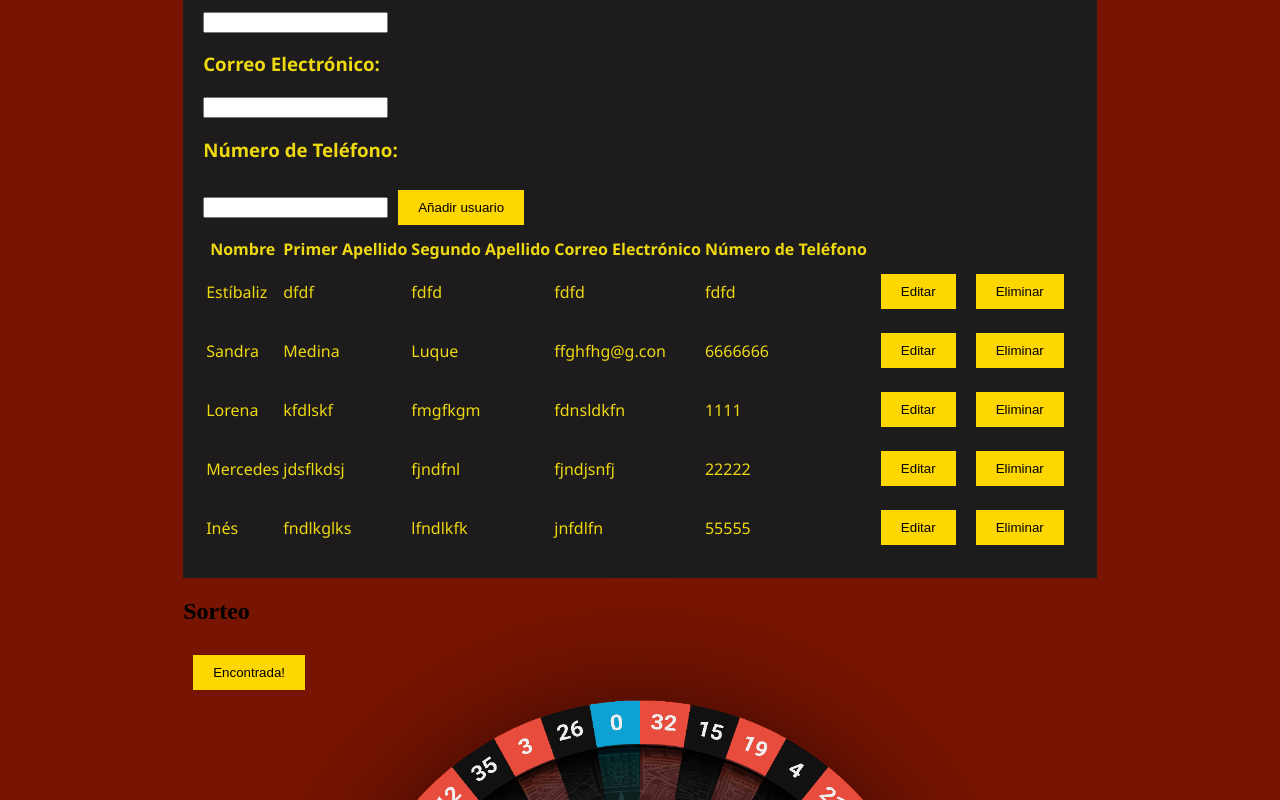
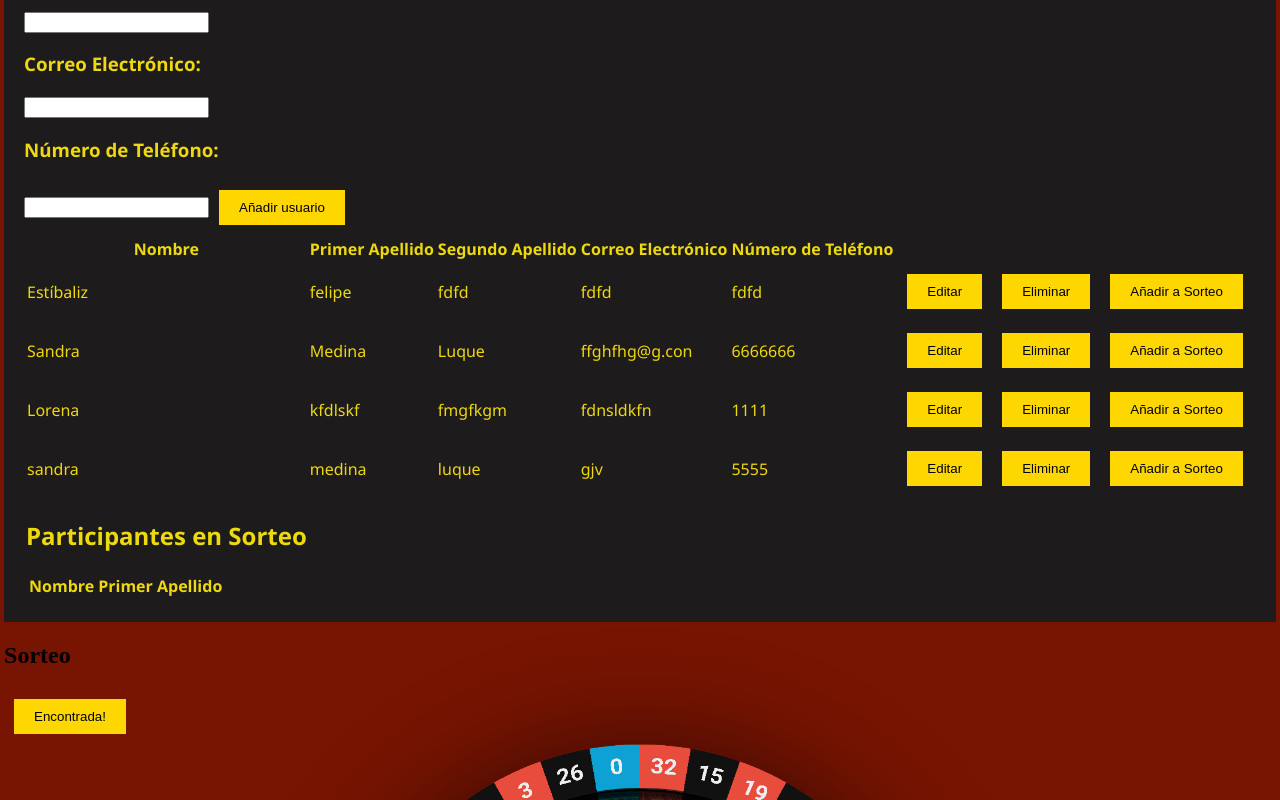
Before and after one commit to EstyGlez/Wheel-Of-Doom, a React (Vite) app in the folder Ruleta/: page / in a window 1280 px wide. Shown: the part 389-1189 px from the top of the page. Built offline with nearby package versions, Linux system fonts and the light colour scheme; data requests are answered from the project's data file.

Commit message:
secondtable and roulette

```diff
--- a/Ruleta/db.json
+++ b/Ruleta/db.json
@@ -3,7 +3,7 @@
     {
       "id": "bc17",
       "userName": "Estíbaliz",
-      "surName": "dfdf",
+      "surName": "felipe",
       "lastName": "fdfd",
       "email": "fdfd",
       "phoneNumber": "fdfd"
@@ -25,20 +25,12 @@
       "phoneNumber": "1111"
     },
     {
-      "id": "41c9",
-      "userName": "Mercedes",
-      "surName": "jdsflkdsj",
-      "lastName": "fjndfnl",
-      "email": "fjndjsnfj",
-      "phoneNumber": "22222"
-    },
-    {
-      "id": "81a3",
-      "userName": "Inés",
-      "surName": "fndlkglks",
-      "lastName": "lfndlkfk",
-      "email": "jnfdlfn",
-      "phoneNumber": "55555"
+      "id": "abc1",
+      "userName": "sandra",
+      "surName": "medina",
+      "lastName": "luque",
+      "email": "gjv",
+      "phoneNumber": "5555"
     }
   ]
 }
--- a/Ruleta/package.json
+++ b/Ruleta/package.json
@@ -13,7 +13,8 @@
     "axios": "^1.6.7",
     "react": "^18.2.0",
     "react-dom": "^18.2.0",
-    "react-hook-form": "^7.50.1"
+    "react-hook-form": "^7.50.1",
+    "uuid": "^9.0.1"
   },
   "devDependencies": {
     "@types/react": "^18.2.43",
--- a/Ruleta/src/App.jsx
+++ b/Ruleta/src/App.jsx
@@ -7,6 +7,7 @@ import { UserService } from "../userService.js"
 
 function App() {
   const [userList, setUserList] = useState([]); // Estado para almacenar la lista de usuarios
+
 
   useEffect(() => {
     // Llama a UserService para obtener la lista de usuarios al montar el componente
@@ -21,12 +22,16 @@ function App() {
     fetchData();
   }, []); // Llama a useEffect solo una vez al montar el componente
 
+  const handleSorteoComplete = () => {
+    // Lógica que quieres ejecutar cuando el sorteo ha finalizado
+    console.log("Sorteo completado");
+  };
+
   return (
     <>
       <Queen />
-      <Home />
-      {/* Pasa la lista de usuarios como prop userList a Roulette */}
-      <RouletteTable userList={userList} />
+      <Home userList={userList}/>
+      <RouletteTable userList={userList} onSorteoComplete={handleSorteoComplete} />
     </>
   );
 }
--- a/Ruleta/src/Componentes/roulette/RouletteTable.jsx
+++ b/Ruleta/src/Componentes/roulette/RouletteTable.jsx
@@ -3,12 +3,10 @@ import rul from "/src/assets/img/rul.png"
 import AdminList from "../../Views/Home";
 import "./rouletteTable.css"
 
-const RouletteTable = ({ userList }) => {
-
+const RouletteTable = ({ userList, onSorteoComplete }) => {
   const [selectedUser, setSelectedUser] = useState(null);
   const [remainingUsers, setRemainingUsers] = useState([]);
-  const [spinning, setSpinning] = useState(false); // Agrega esta línea para inicializar selectedUser
-
+  const [spinning, setSpinning] = useState(false);
 
   useEffect(() => {
     if (Array.isArray(userList)) {
@@ -21,7 +19,6 @@ const RouletteTable = ({ userList }) => {
 
   const handleSorteo = async () => {
     if (spinning) {
-      // Si la ruleta está girando, no permitir más acciones
       return;
     }
 
@@ -32,21 +29,27 @@ const RouletteTable = ({ userList }) => {
 
     setSpinning(true);
 
-    await new Promise((resolve) => setTimeout(resolve, 2200));
+    // Espera 2 segundos antes de girar la ruleta
+    await new Promise((resolve) => setTimeout(resolve, 2000));
 
+    // Simula la animación de la ruleta girando
+    for (let i = 0; i < 10; i++) {
+      await new Promise((resolve) => setTimeout(resolve, 200));
+      const randomIndex = Math.floor(Math.random() * remainingUsers.length);
+      setSelectedUser(remainingUsers[randomIndex]);
+    }
+
+    // Detiene la animación y selecciona al ganador
+    await new Promise((resolve) => setTimeout(resolve, 1000));
+    setSpinning(false);
     const randomIndex = Math.floor(Math.random() * remainingUsers.length);
     const selected = remainingUsers[randomIndex];
-
     setSelectedUser(selected);
     setRemainingUsers(remainingUsers.filter((user) => user.id !== selected.id));
-
-    setSpinning(false);
 
     // Notifica al componente padre que el sorteo ha finalizado
     onSorteoComplete();
   };
-
-
 
   return (
     <div className={`sorteo-container${spinning ? " spinning" : ""}`}>
@@ -59,7 +62,6 @@ const RouletteTable = ({ userList }) => {
         Encontrada!
       </button>
       <div className="roulette">
-
         <div className={`wheel${spinning ? " spinning" : ""}`}>
           <img src={rul} alt="Rueda de la ruleta" />
         </div>
--- a/Ruleta/src/Componentes/roulette/rouletteTable.css
+++ b/Ruleta/src/Componentes/roulette/rouletteTable.css
@@ -14,10 +14,6 @@ body {
 }
 
 .wheel img {
-  transition: transform 5s cubic-bezier(0.3, 1, 0.7, 1),
-    10s filter cubic-bezier(0.1, 1, 0.8, 1),
-    10s -webkit-filter cubic-bezier(0.1, 1, 0.8, 1);
-  will-change: transform, filter, -webkit-filter;
   border-radius: 50%;
   box-shadow: 0 0 100px rgba(0, 0, 0, 0.5);
   width: 100%;
@@ -39,12 +35,11 @@ body {
 }
 
 .spinning .wheel {
-  animation: spin 2s ease-out 1;
+  animation: spin 5s cubic-bezier(0.3, 1, 0.7, 1);
 }
 
 .stopped .wheel {
   animation: none !important;
-  /* Desactivar la animación en el estado detenido */
 }
 
 .resultado {
@@ -55,9 +50,9 @@ body {
 
 .button-container {
   transition: transform 2.2s ease;
-  transform: rotate(0deg); /* Asegura que el botón no gire inicialmente */
+  transform: rotate(0deg);
 }
 
 .sorteo-container.spinning .button-container {
-  transform: rotate(0deg);
+  transform: rotate(360deg);
 }
--- a/Ruleta/src/Views/Home.jsx
+++ b/Ruleta/src/Views/Home.jsx
@@ -6,6 +6,7 @@ import { UserService } from "../../userService.js"
 const AdminList = () => {
   const [adminList, setAdminList] = useState([]);
   const [editingUserId, setEditingUserId] = useState(null);
+  const [selectedUsers, setSelectedUsers] = useState([]);
   const methods = useForm();
   const {
     formState: { errors },
@@ -48,6 +49,18 @@ const AdminList = () => {
     setEditingUserId(userId);
     // Establece los valores del formulario con los datos del usuario que se está editando
     methods.reset(userData);
+  };
+
+  const handleSelectUser = (user) => {
+    // Verifica si el usuario ya está seleccionado; si no lo está, agrégalo al estado selectedUsers
+    if (!selectedUsers.some((selectedUser) => selectedUser.id === user.id)) {
+      setSelectedUsers([...selectedUsers, user]);
+    }
+  };
+
+  const handleRemoveFromSelection = (userId) => {
+    const updatedSelectedUsers = selectedUsers.filter((user) => user.id !== userId);
+    setSelectedUsers(updatedSelectedUsers);
   };
 
 
@@ -161,10 +174,37 @@ const AdminList = () => {
                   <button onClick={() => handleDeleteUser(user.id)}>
                     Eliminar
                   </button>
+                  <button onClick={() => handleSelectUser(user)}>
+                    Añadir a Sorteo
+                  </button>
                 </td>
               </tr>
             ))}
           </tbody>
+          <section className="selectedUsers">
+            <h2>Participantes en Sorteo</h2>
+            <table>
+              <thead>
+                <tr>
+                  <th className="title">Nombre</th>
+                  <th className="title">Primer Apellido</th>
+                  {/* Agrega otros encabezados según sea necesario */}
+                </tr>
+              </thead>
+              <tbody>
+                {selectedUsers.map((user) => (
+                  <tr key={user.id}>
+                    <td className="dataUser">{user.userName}</td>
+                    <td className="dataUser">{user.surName}</td>
+                    <button onClick={() => handleRemoveFromSelection(user.id)}>
+                    Eliminar
+                  </button>
+                    {/* Agrega otros datos del usuario según sea necesario */}
+                  </tr>
+                ))}
+              </tbody>
+            </table>
+          </section>
         </table>
       </section>
     </section>
```
Also changed, not shown: 1 other file (tests, documents, lock files or other folders).
